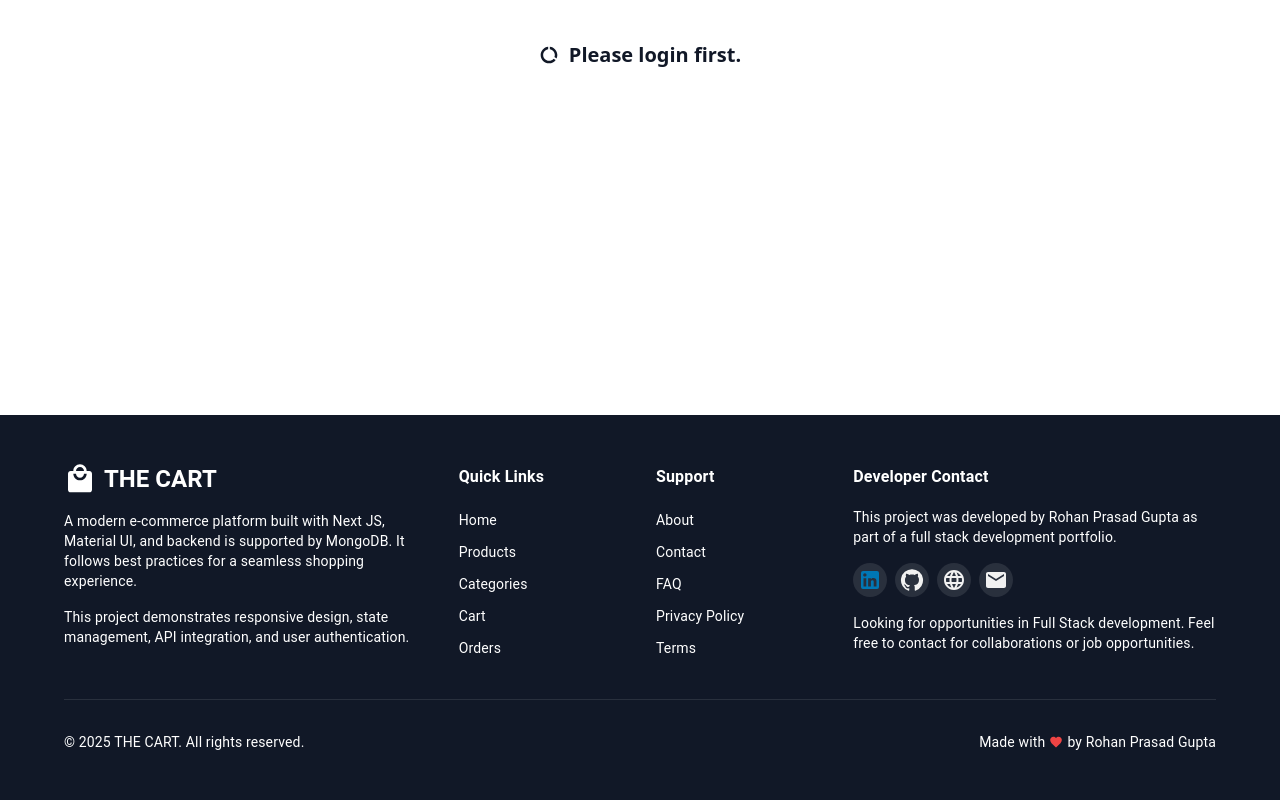
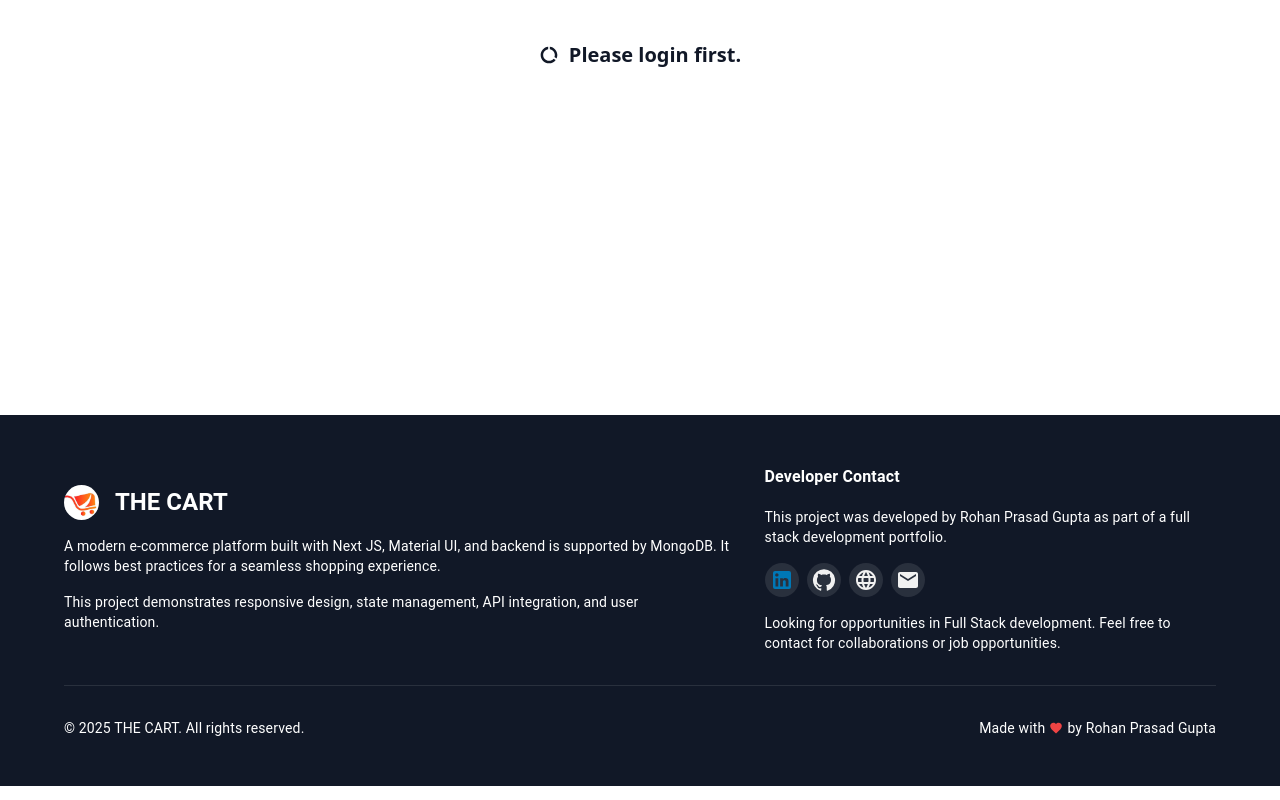
Before and after one commit to RohanPrasadGupta/ecommerce-proj, a Next.js app: page /pages/cart in a window 1280 px wide. Shown: the part 365-1165 px from the top of the page. Built offline with nearby package versions, Linux system fonts and the light colour scheme.

Commit message:
update cart layout

```diff
--- a/app/components/cartPage/CartPage.jsx
+++ b/app/components/cartPage/CartPage.jsx
@@ -130,7 +130,7 @@ function CartPage() {
   const TotalCostPrice = TotalPrice + sippingCharge;
 
   if (cartData && cartData.length === 0) {
-    return <EmptyData windowHeight="90vh" text="Your cart is empty." />;
+    return <EmptyData windowHeight="50vh" text="Your cart is empty." />;
   }
 
   const handleIncrementCart = (item) => {
--- a/app/components/cartPage/ConfirmOrderPage.jsx
+++ b/app/components/cartPage/ConfirmOrderPage.jsx
@@ -8,10 +8,9 @@ export default function ConfirmOrderPage() {
         display: "flex",
         justifyContent: "center",
         alignItems: "center",
-        height: "80vh",
       }}
     >
-      <EmptyData windowHeight="auto" text="No data found." />
+      <EmptyData windowHeight="50vh" text="No data found." />
     </div>
   );
 }
--- a/app/components/footer/Footer.jsx
+++ b/app/components/footer/Footer.jsx
@@ -8,7 +8,9 @@ import LanguageIcon from "@mui/icons-material/Language";
 import EmailIcon from "@mui/icons-material/Email";
 import FavoriteIcon from "@mui/icons-material/Favorite";
 import LocalMallIcon from "@mui/icons-material/LocalMall";
-import Grid from "@mui/material/Grid";
+import styles from "../navbar/navbarStyle.module.scss";
+import companyLogo from "../navbar/logo.jpg";
+import Image from "next/image";
 
 const Footer = () => {
   return (
@@ -21,10 +23,25 @@ const Footer = () => {
       }}
     >
       <Container maxWidth="lg">
-        <Grid container spacing={4}>
-          <Grid item xs={12} md={4}>
-            <Box sx={{ display: "flex", alignItems: "center", mb: 2 }}>
-              <LocalMallIcon sx={{ mr: 1, fontSize: "2rem" }} />
+        <Box
+          container
+          spacing={4}
+          sx={{
+            display: "flex",
+            gap: 4,
+            justifyContent: "space-between",
+            alignItems: "center",
+          }}
+        >
+          <Box item xs={12} md={4}>
+            <Box sx={{ display: "flex", alignItems: "center", mb: 2, gap: 2 }}>
+              <Image
+                className={styles.imageStyle}
+                src={companyLogo}
+                alt="Company Logo"
+                width={35}
+                height={35}
+              />
               <Typography
                 variant="h5"
                 component="div"
@@ -42,72 +59,9 @@ const Footer = () => {
               This project demonstrates responsive design, state management, API
               integration, and user authentication.
             </Typography>
-          </Grid>
+          </Box>
 
-          <Grid item xs={12} sm={6} md={2}>
-            <Typography variant="subtitle1" sx={{ fontWeight: "bold", mb: 2 }}>
-              Quick Links
-            </Typography>
-            <Box component="ul" sx={{ pl: 0, listStyle: "none", m: 0 }}>
-              {["Home", "Products", "Categories", "Cart", "Orders"].map(
-                (item) => (
-                  <Box component="li" key={item} sx={{ mb: 1 }}>
-                    <Link href={`/${item.toLowerCase()}`} passHref>
-                      <Typography
-                        component="a"
-                        variant="body2"
-                        sx={{
-                          color: "gray.300",
-                          textDecoration: "none",
-                          "&:hover": {
-                            color: "white",
-                            textDecoration: "underline",
-                          },
-                        }}
-                      >
-                        {item}
-                      </Typography>
-                    </Link>
-                  </Box>
-                )
-              )}
-            </Box>
-          </Grid>
-
-          <Grid item xs={12} sm={6} md={2}>
-            <Typography variant="subtitle1" sx={{ fontWeight: "bold", mb: 2 }}>
-              Support
-            </Typography>
-            <Box component="ul" sx={{ pl: 0, listStyle: "none", m: 0 }}>
-              {["About", "Contact", "FAQ", "Privacy Policy", "Terms"].map(
-                (item) => (
-                  <Box component="li" key={item} sx={{ mb: 1 }}>
-                    <Link
-                      href={`/${item.toLowerCase().replace(" ", "-")}`}
-                      passHref
-                    >
-                      <Typography
-                        component="a"
-                        variant="body2"
-                        sx={{
-                          color: "gray.300",
-                          textDecoration: "none",
-                          "&:hover": {
-                            color: "white",
-                            textDecoration: "underline",
-                          },
-                        }}
-                      >
-                        {item}
-                      </Typography>
-                    </Link>
-                  </Box>
-                )
-              )}
-            </Box>
-          </Grid>
-
-          <Grid item xs={12} md={4}>
+          <Box item xs={12} md={4}>
             <Typography variant="subtitle1" sx={{ fontWeight: "bold", mb: 2 }}>
               Developer Contact
             </Typography>
@@ -154,7 +108,7 @@ const Footer = () => {
                 <LanguageIcon />
               </IconButton>
               <IconButton
-                href="rohanprasadgupta4@gmail.com"
+                href="mailto:rohanprasadgupta4@gmail.com"
                 size="small"
                 sx={{
                   color: "#f1f1f1",
@@ -170,8 +124,8 @@ const Footer = () => {
               Looking for opportunities in Full Stack development. Feel free to
               contact for collaborations or job opportunities.
             </Typography>
-          </Grid>
-        </Grid>
+          </Box>
+        </Box>
 
         <Divider sx={{ my: 4, borderColor: "rgba(255,255,255,0.1)" }} />
 
```
